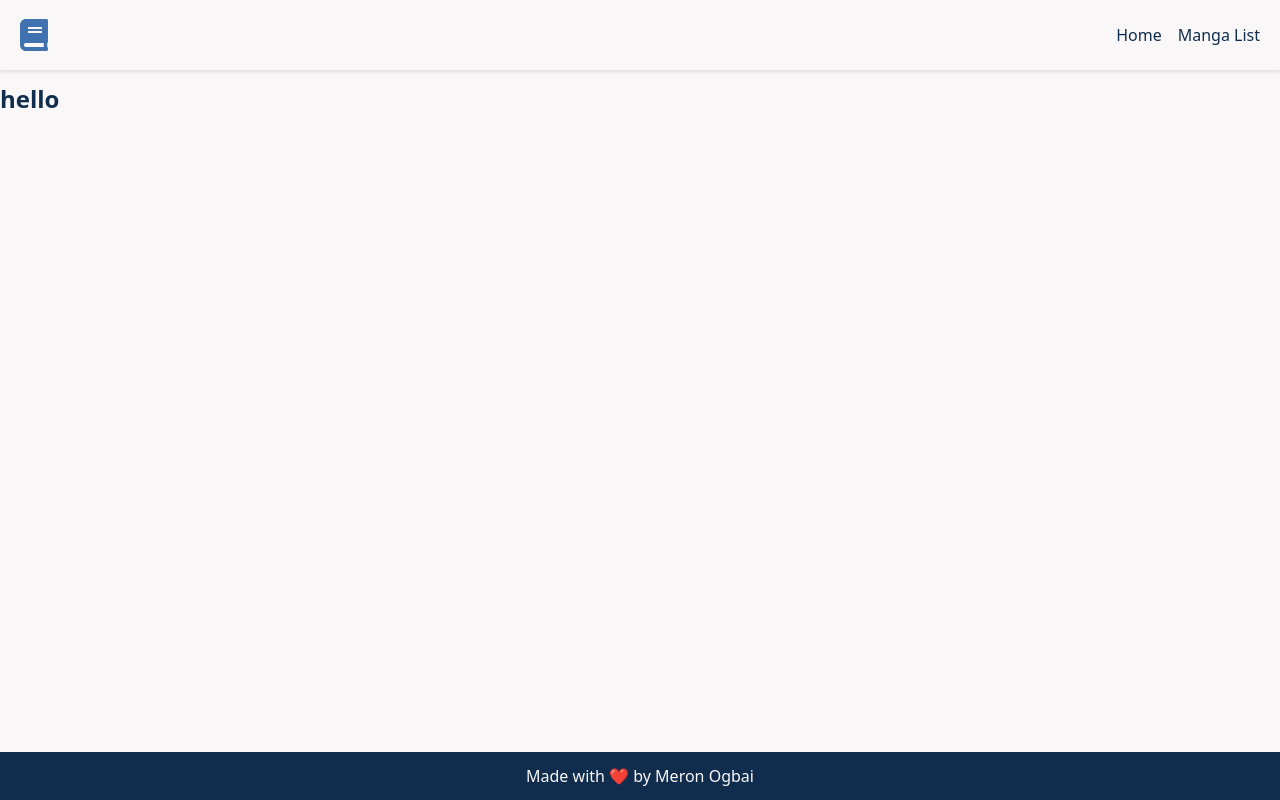
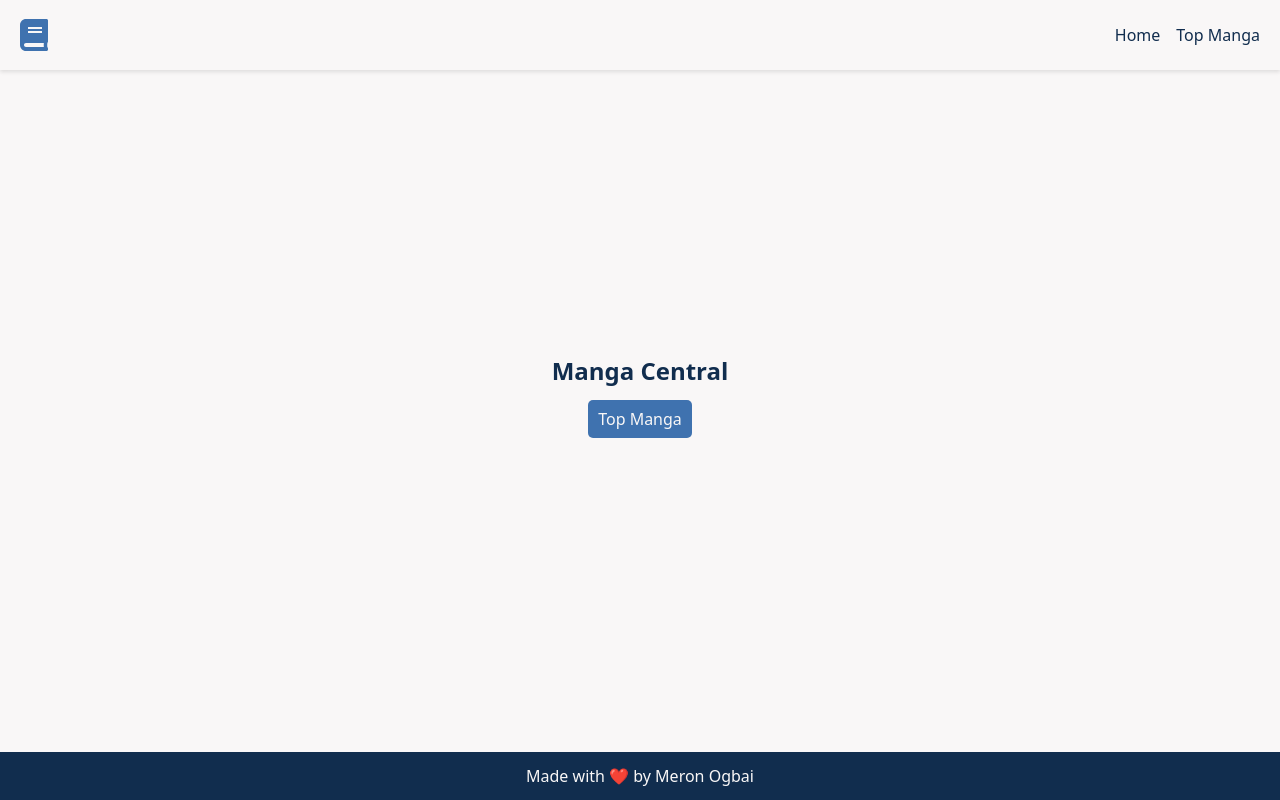
Before and after one commit to meronogbai/manga-central, a React (Create React App) app: page / in a window 1280 px wide. Built offline with nearby package versions, Linux system fonts and the light colour scheme.

Commit message:
Setup homepage and style it

```diff
--- a/src/components/Home.js
+++ b/src/components/Home.js
@@ -1,3 +1,13 @@
-const Home = () => (<h1>hello</h1>);
+import { Link } from 'react-router-dom';
+import styles from '../styles/Home.module.css';
+
+const Home = () => (
+  <main className={styles.home}>
+    <div>
+      <h1>Manga Central</h1>
+      <Link to="/manga" className={styles.cta}>Top Manga</Link>
+    </div>
+  </main>
+);
 
 export default Home;
--- a/src/components/Navbar.js
+++ b/src/components/Navbar.js
@@ -12,7 +12,7 @@ const Navbar = () => (
           <Link to="/">Home</Link>
         </li>
         <li>
-          <Link to="/manga">Manga List</Link>
+          <Link to="/manga">Top Manga</Link>
         </li>
       </ul>
     </nav>
--- /dev/null
+++ b/src/styles/Home.module.css
@@ -0,0 +1,15 @@
+.home {
+  height: 80vh;
+  display: flex;
+  justify-content: center;
+  align-items: center;
+  text-align: center;
+}
+
+.cta {
+  background-color: var(--primary-color);
+  color: var(--white);
+  padding: 10px;
+  display: inline-block;
+  border-radius: 5px;
+}
```
